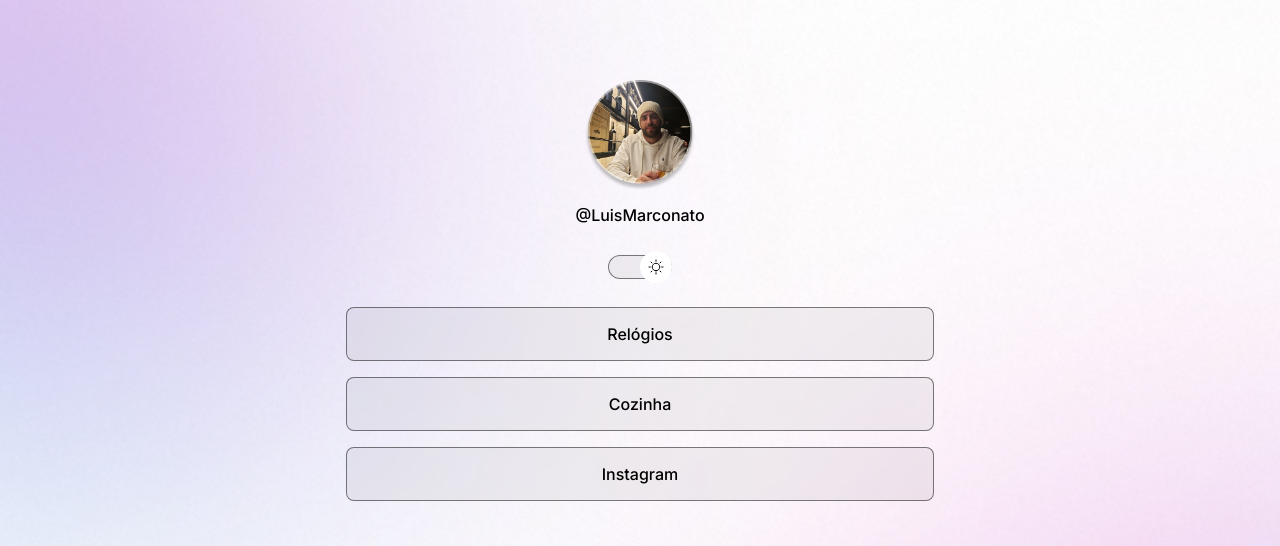
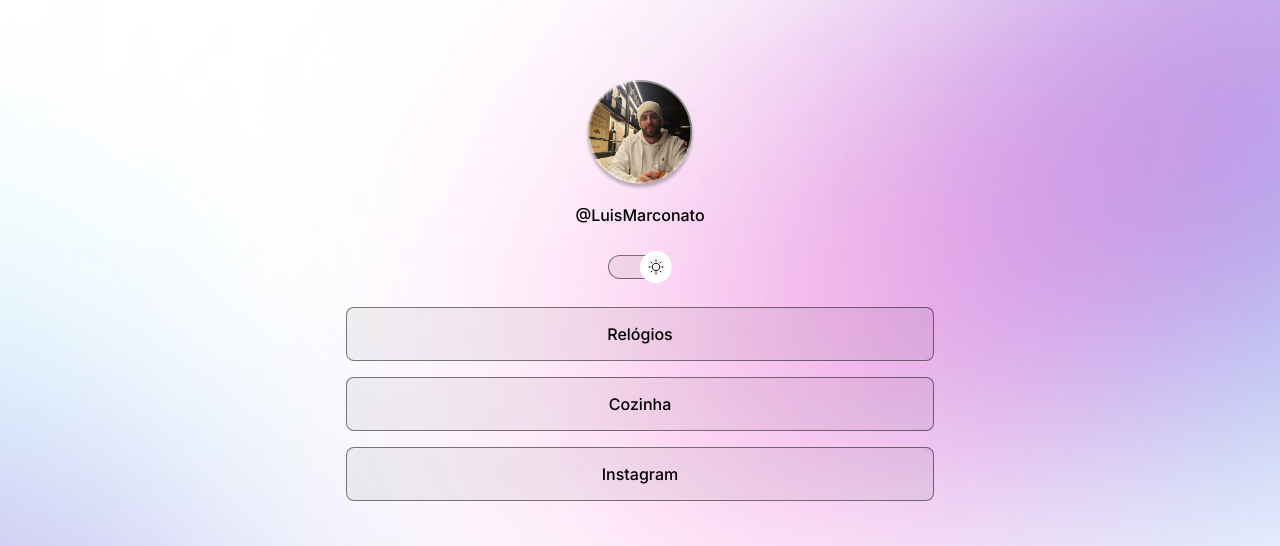
Before and after one commit to LuisMarconato/Bio_link, a plain HTML site: page index.html in a window 1280 px wide. Shown: the top 546 px of the page. Drawn offline with nearby package versions, Linux system fonts and the light colour scheme.

Commit message:
Background desktop

```diff
--- a/style.css
+++ b/style.css
@@ -167,3 +167,14 @@ footer {
   text-align: center;
   font-size: 14px;
 }
+
+/* media queries */
+@media (min-width: 700px){
+  :root {
+    --bg-url: url(./assets/bg-desktop.jpg);
+  }
+
+  .light {
+    --bg-url: url(./assets/bg-desktop-wt.jpg);
+  }
+}
```
Also changed, not shown: assets/bg-desktop-wt.jpg (added), assets/bg-desktop.jpg (added).
